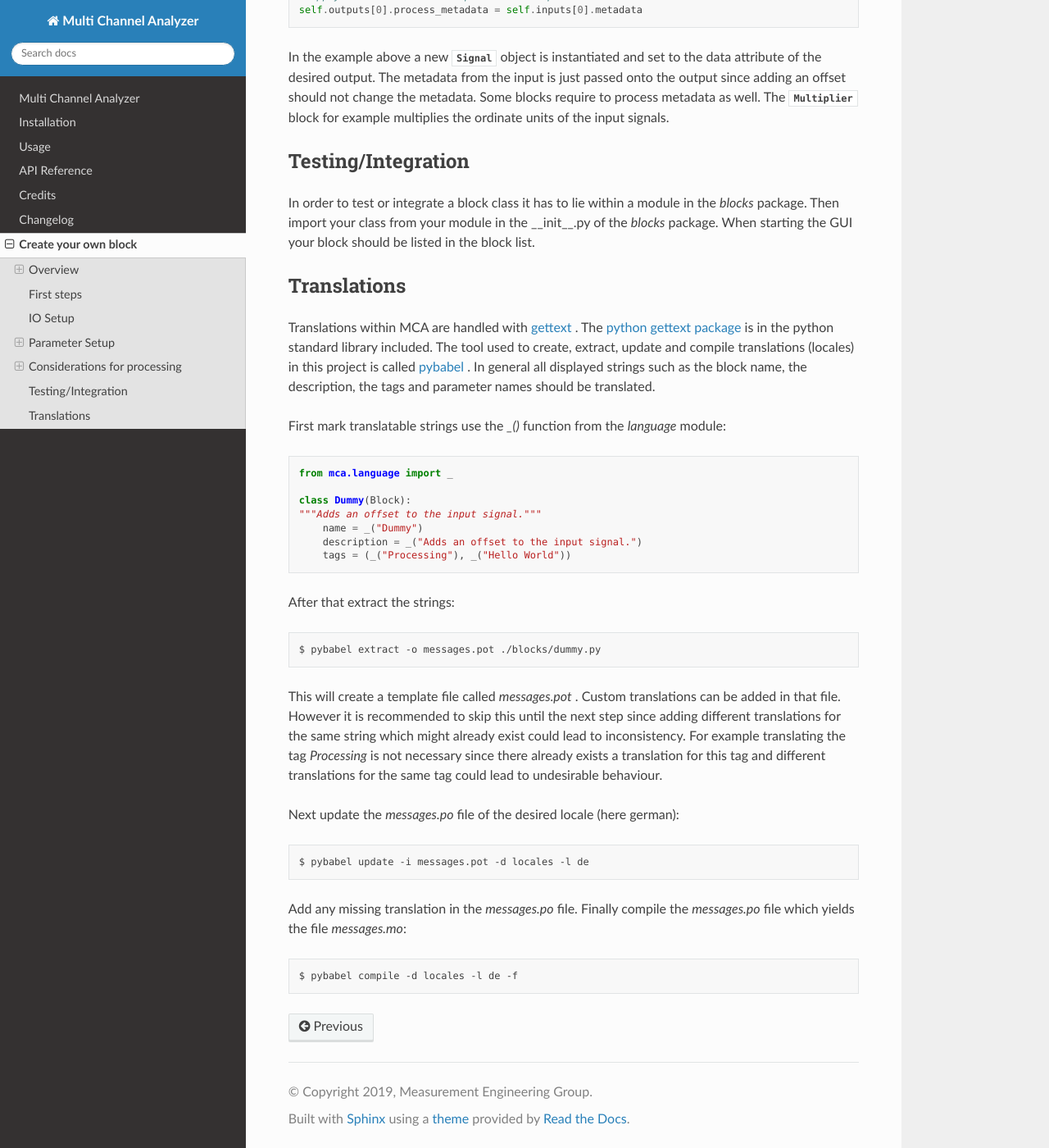
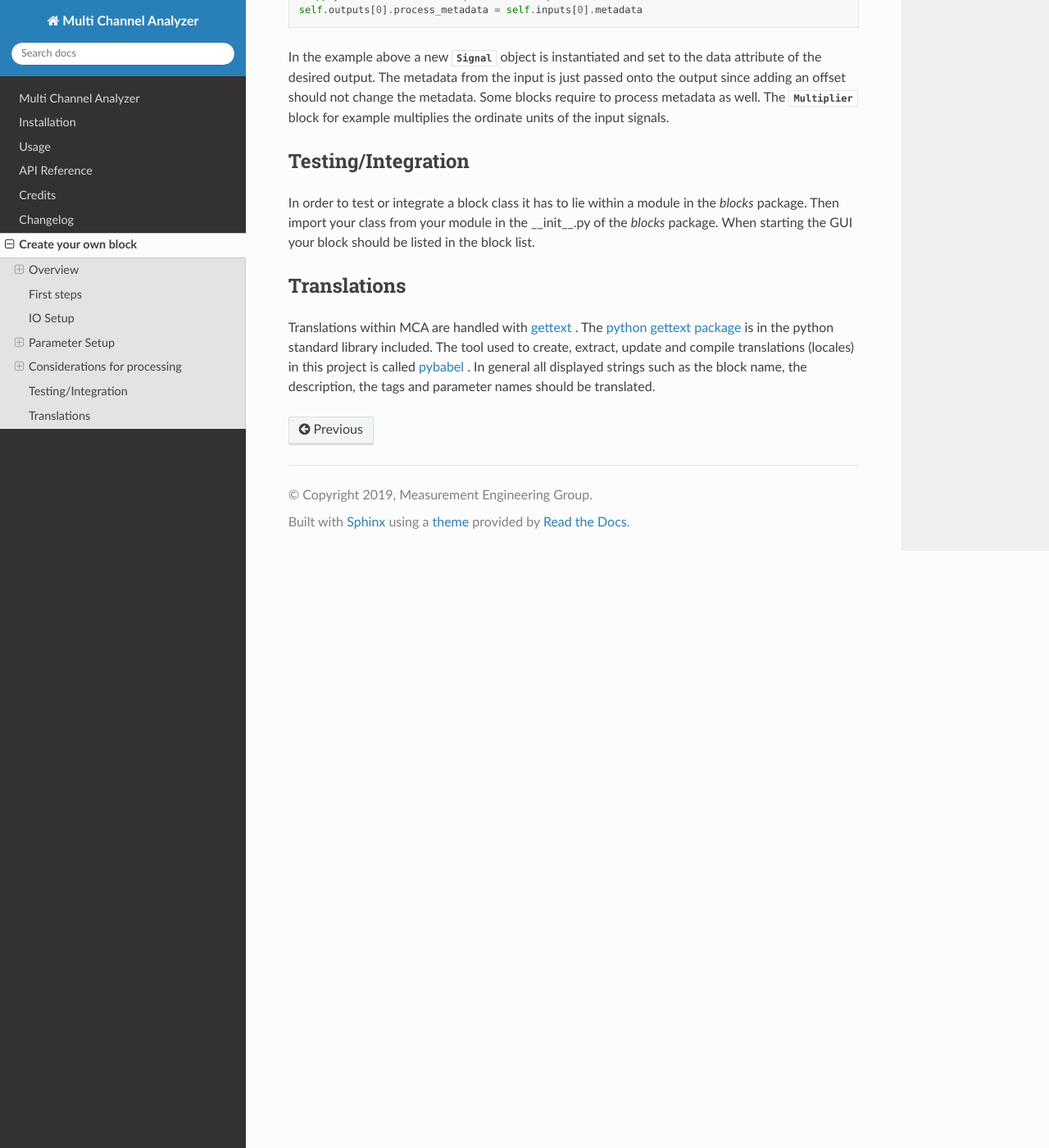
Before and after one commit to emtpb/mca, a Sphinx documentation site: the page built from docs/block_guide.rst, in a window 1280 px wide and 1400 px high, scrolled down 7922 px. Shown: the whole window at 82% size. Built offline with Sphinx 7.4.7 and the Read the Docs theme 2.0.0, drawn with Linux system fonts in a browser that asks for light colours; formulas are drawn with MathJax 3.

Commit message:
Update translation chapter

```diff
--- a/docs/block_guide.rst
+++ b/docs/block_guide.rst
@@ -432,35 +432,3 @@ The tool used to create, extract, update and compile translations (locales) in
 this project is called `pybabel <http://babel.pocoo.org/en/latest/cmdline.html>`_ .
 In general all displayed strings such as the block name, the description,
 the tags and parameter names should be translated.
-
-First mark translatable strings use the *_()* function from the *language*
-module::
-
-    from mca.language import _
-
-    class Dummy(Block):
-    """Adds an offset to the input signal."""
-        name = _("Dummy")
-        description = _("Adds an offset to the input signal.")
-        tags = (_("Processing"), _("Hello World"))
-
-After that extract the strings::
-
-    $ pybabel extract -o messages.pot ./blocks/dummy.py
-
-This will create a template file called *messages.pot* . Custom translations
-can be added in that file. However it is recommended to skip this until the
-next step since adding different translations for the same string which might
-already exist could lead to inconsistency. For example translating the
-tag *Processing* is not necessary since there already exists a translation for
-this tag and different translations for the same tag could lead to undesirable
-behaviour.
-
-Next update the *messages.po* file of the desired locale (here german)::
-
-    $ pybabel update -i messages.pot -d locales -l de
-
-Add any missing translation in the *messages.po* file. Finally compile the
-*messages.po* file which yields the file *messages.mo*::
-
-    $ pybabel compile -d locales -l de -f
```
